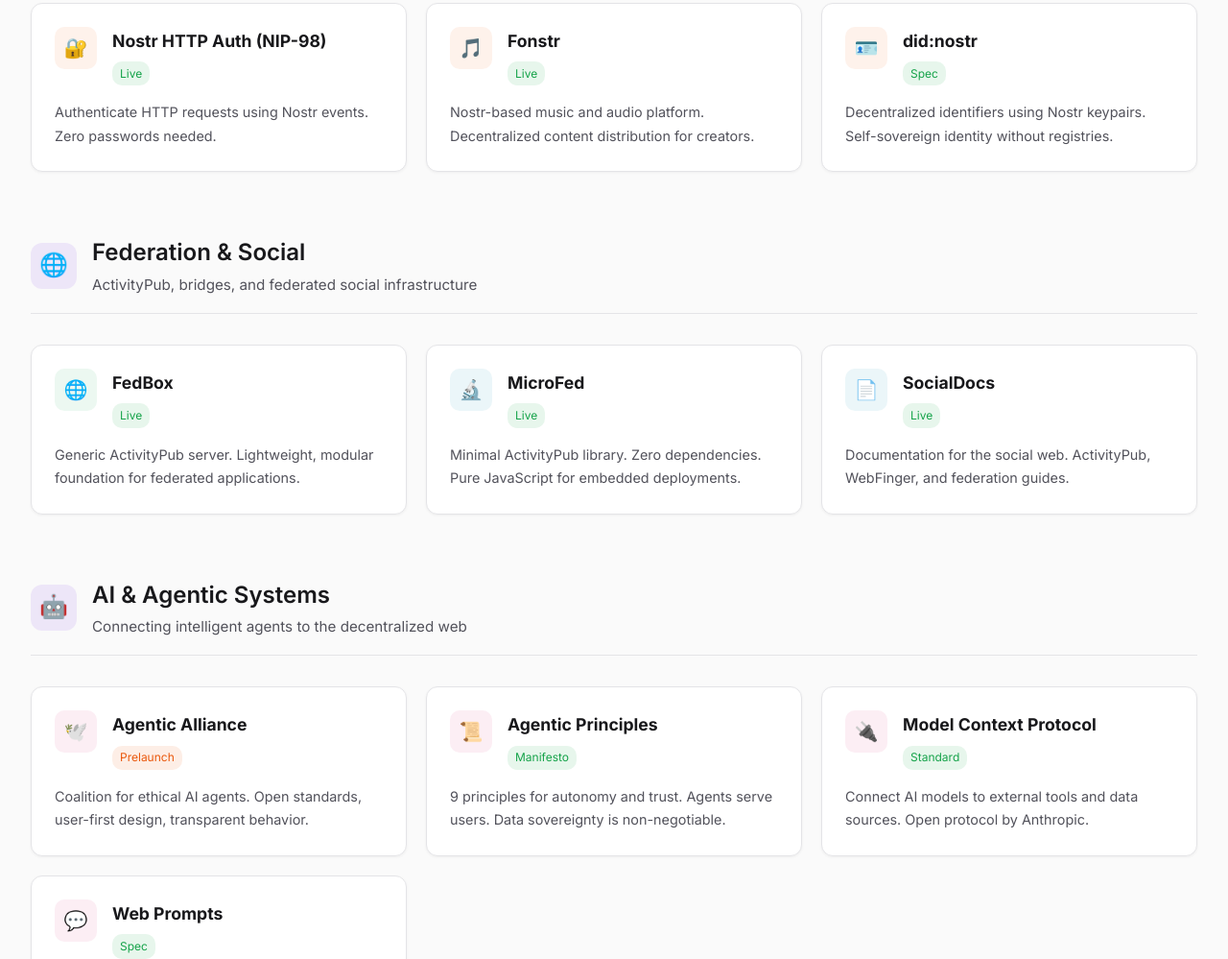
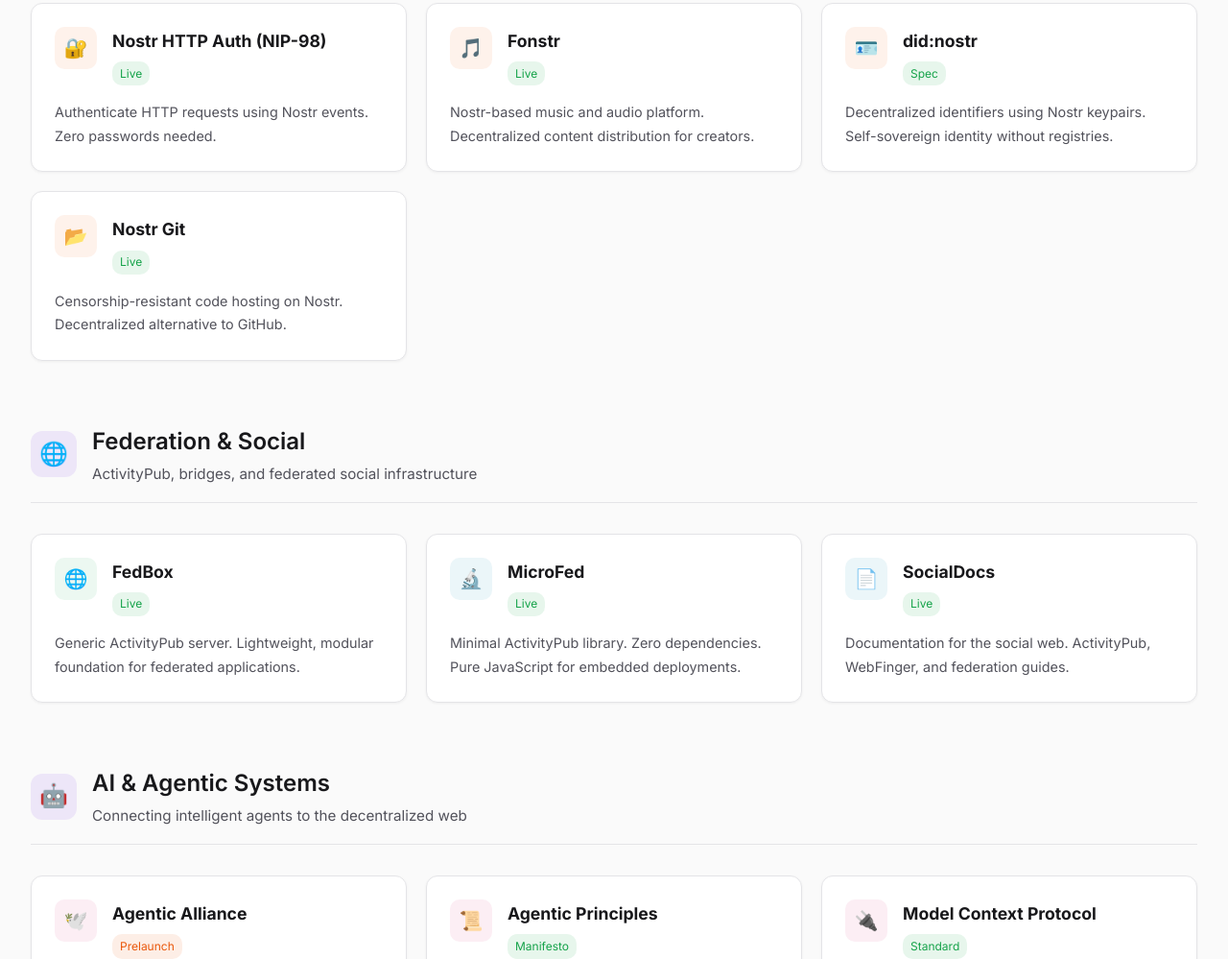
Before and after one commit to sandy-mount/sandymount, a website: page index.html in a window 1280 px wide. Shown: the part 2809-3808 px from the top of the page at 96% size. Drawn offline with Linux system fonts and the light colour scheme.

Commit message:
Add Nostr Git to Nostr & Messaging section

```diff
--- a/index.html
+++ b/index.html
@@ -250,6 +250,16 @@
             </div>
           </div>
           <p>Decentralized identifiers using Nostr keypairs. Self-sovereign identity without registries.</p>
+        </a>
+        <a href="https://nostrgit.org" class="project-card">
+          <div class="project-top">
+            <div class="project-icon orange">📂</div>
+            <div class="project-info">
+              <h4>Nostr Git</h4>
+              <span class="status">Live</span>
+            </div>
+          </div>
+          <p>Censorship-resistant code hosting on Nostr. Decentralized alternative to GitHub.</p>
         </a>
       </div>
     </div>
```
